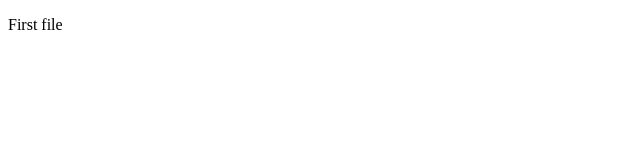
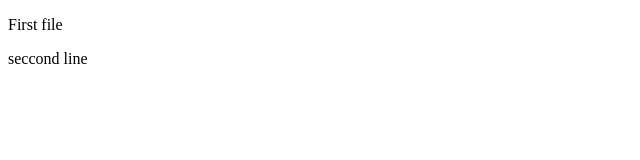
Before and after one commit to grizzly-alt/git_hub, a plain HTML site: page index.html in a window 1280 px wide. Shown: the full height of the page, 0-640 px from the left. Drawn offline with Linux system fonts and the light colour scheme.

Commit message:
seccond line

```diff
--- a/index.html
+++ b/index.html
@@ -7,5 +7,6 @@
 </head>
 <body>
     <p> First file</p>
+    <p>seccond line</p>
 </body>
 </html>
```
